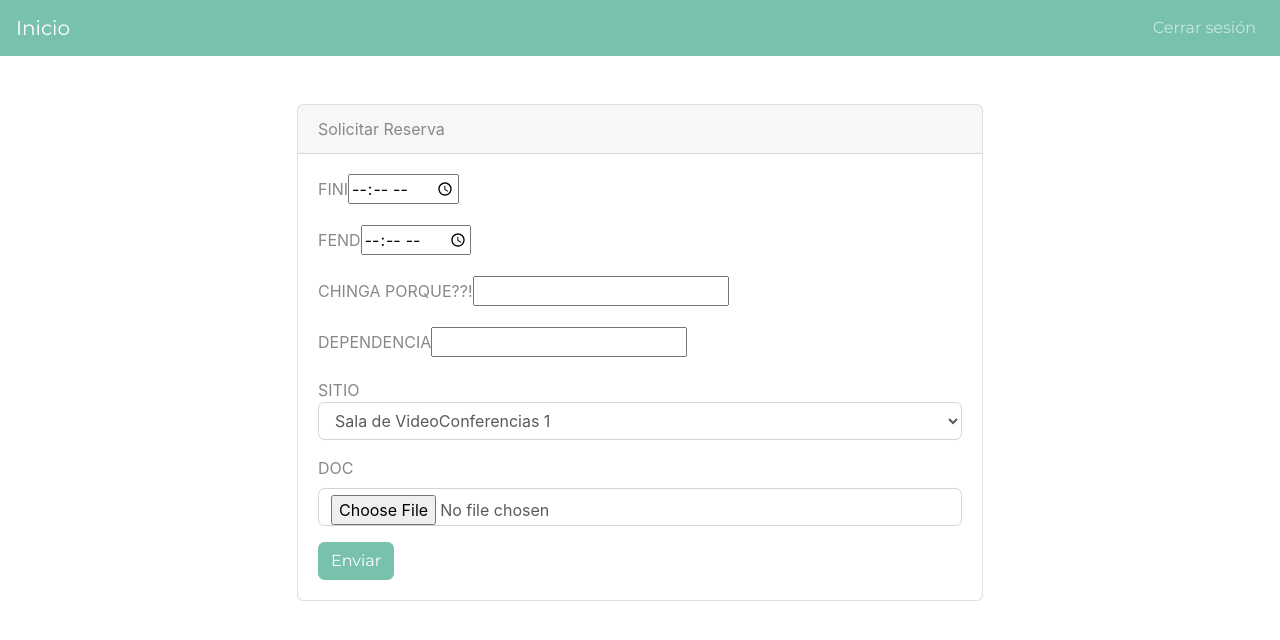
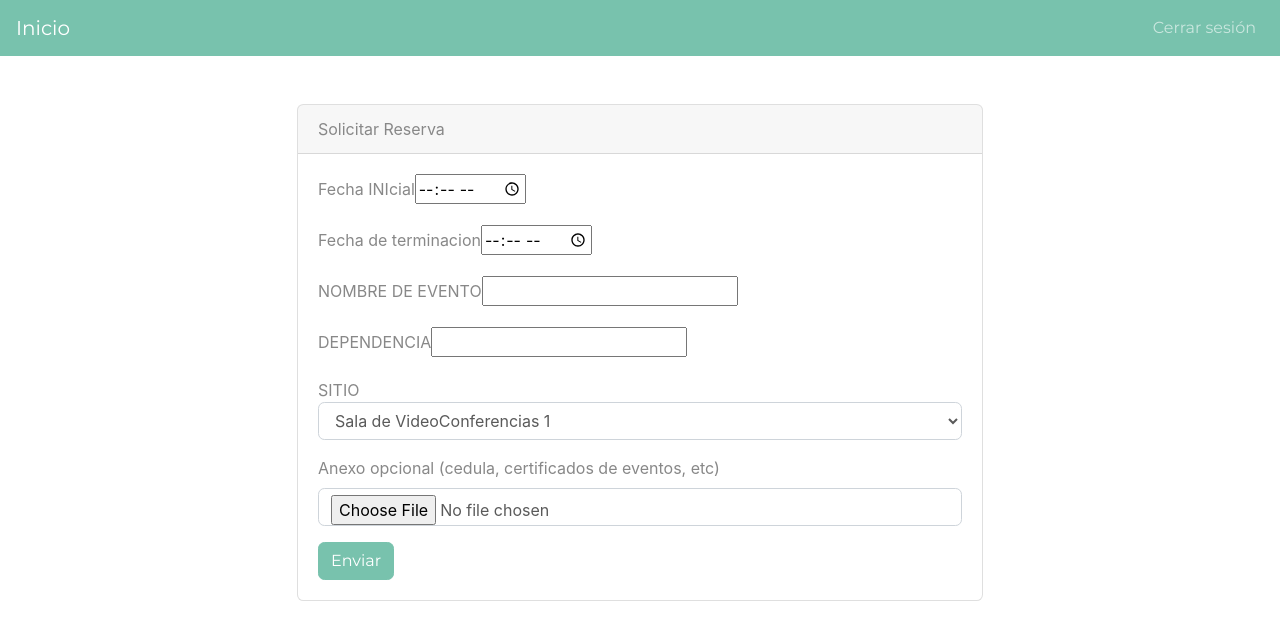
Before and after one commit to ANDRYUS5000/ReservasSoporteIIT, an Angular app in the folder frontend/: page /reservas in a window 1280 px wide. Shown: the top 640 px of the page. Built offline with nearby package versions, Linux system fonts and the light colour scheme; sample sign-in values are in the browser's storage.

Commit message:
nombres
weas :v

```diff
--- a/frontend/src/app/components/reservasuser/reservasuser.component.html
+++ b/frontend/src/app/components/reservasuser/reservasuser.component.html
@@ -8,15 +8,15 @@
                 <div class="card-body">
                     <form (submit)="Request()" enctype="multipart/form-data">
                         <div class="form-group">
-                            <label>FINI</label>
+                            <label>Fecha INIcial</label>
                             <input type="time" name="fini" required [(ngModel)]="reserv.fini">
                         </div>
                         <div class="form-group">
-                            <label>FEND</label>
+                            <label>Fecha de terminacion</label>
                             <input type="time" name="fend" required [(ngModel)]="reserv.fend">
                         </div>
                         <div class="form-group">
-                            <label>CHINGA PORQUE??!</label>
+                            <label>NOMBRE DE EVENTO</label>
                             <input type="text" name='event' required [(ngModel)]="reserv.namevent">
                         </div>
                         <div class="form-group">
@@ -29,8 +29,9 @@
                             <option value="Sala de VideoConferencias 1">Sala de VideoConferencias 1</option>
                             <option value="Sala de VideoConferencias 2">Sala de VideoConferencias 2</option>
                             <option value="Auditorio">Auditorio</option>
+
                         </select> <p></p>
-                        <label for="formFile" class="form-label">DOC</label>
+                        <label for="formFile" class="form-label">Anexo opcional (cedula, certificados de eventos, etc)</label>
                         <input type="file" name='file' id="file" class="form-control" [(ngModel)]="file">
                         <p></p>
                         <button class="btn btn-primary" type="submit"> Enviar </button>
```
